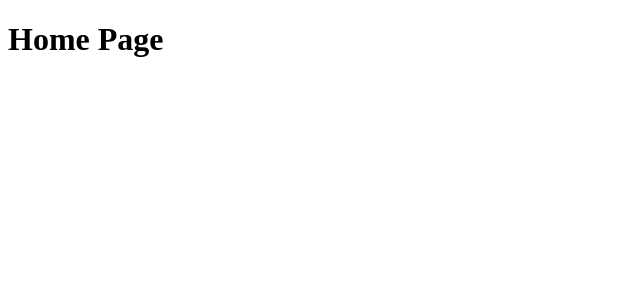
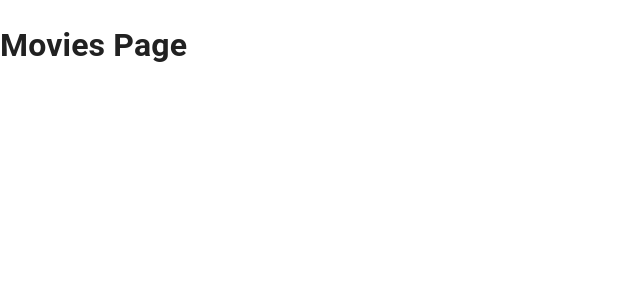
Before and after one commit to antoniomorabito/movie-react, a React (Create React App) app: page / in a window 1280 px wide. Shown: the top 300 px of the page, without its empty margins (0-640 px from the left). Built offline with nearby package versions, Linux system fonts and the light colour scheme.

Commit message:
Added page actors and movies

```diff
--- a/src/App.jsx
+++ b/src/App.jsx
@@ -1,9 +1,24 @@
 import React from 'react';
+import { CssBaseline } from '@mui/material';
+import { BrowserRouter,
+    Routes,
+    Route
+ } from 'react-router-dom';
+
+ import Movies from './components/Movies/Movies';
+ import Actors from './components/Actors/Actors';
+
 
 const App = () => {
     return (
         <div>
-            <h1>Home Page</h1>
+            <CssBaseline />
+            <BrowserRouter>
+                <Routes>
+                    <Route path='/' element={<Movies/>} />
+                    <Route path='/actors/:id' element={<Actors/>} />
+                </Routes>
+            </BrowserRouter>
         </div>
     );
 };
--- /dev/null
+++ b/src/components/Actors/Actors.jsx
@@ -0,0 +1,11 @@
+import React from 'react';
+
+const Actors = () => {
+    return (
+        <div>
+              <h1>Actros Page </h1>
+        </div>
+    );
+};
+
+export default Actors;
--- /dev/null
+++ b/src/components/Movies/Movies.jsx
@@ -0,0 +1,11 @@
+import React from 'react';
+
+const Movies = () => {
+    return (
+        <div>
+              <h1>Movies Page </h1>
+        </div>
+    );
+};
+
+export default Movies;
```
